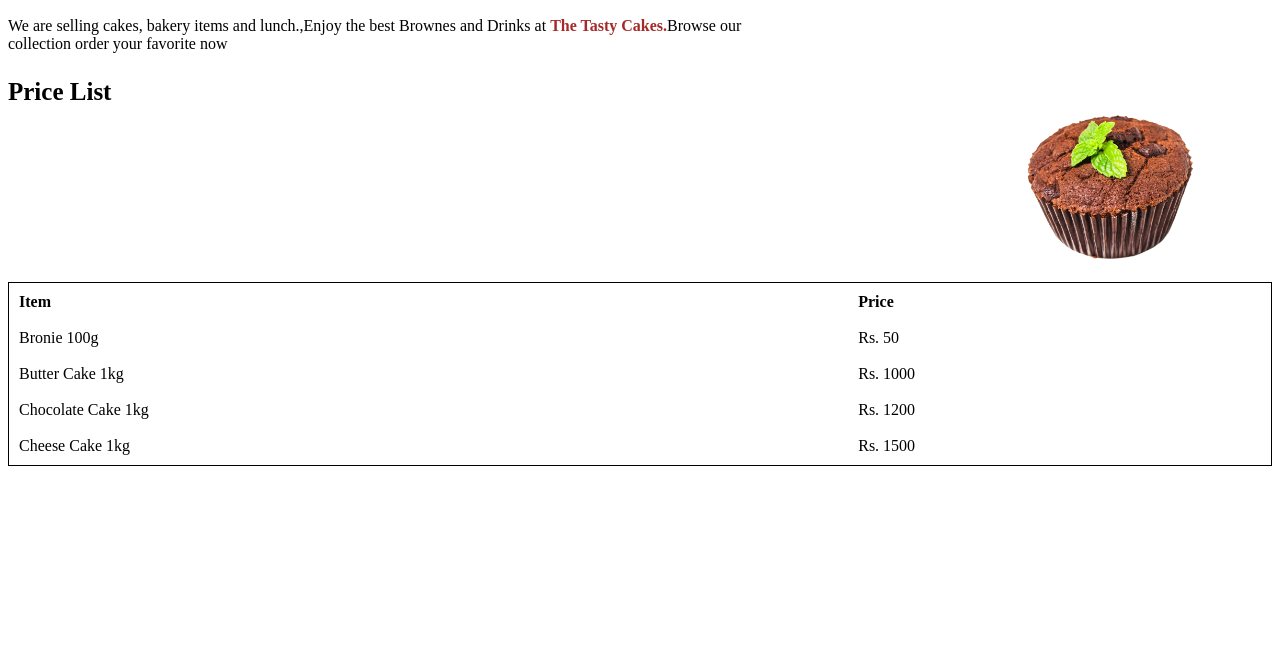
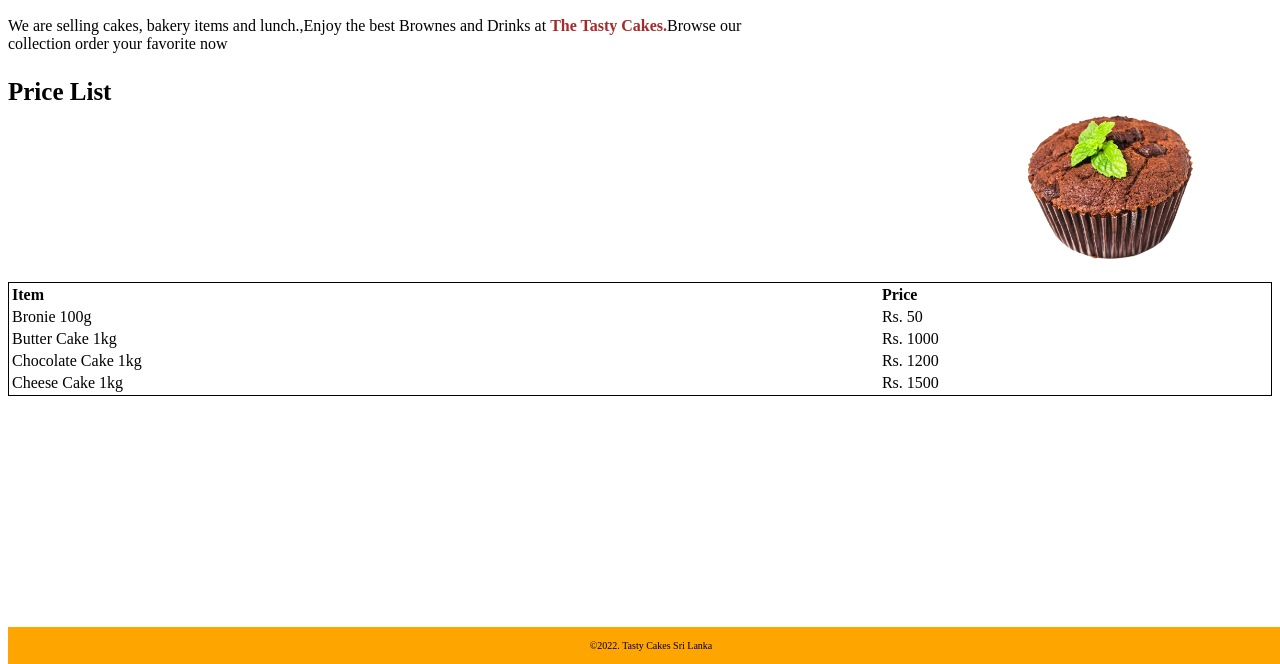
Before and after one commit to buddhika4u/OPEN-UOM, a plain HTML site: page index.html in a window 1280 px wide. Shown: the part 136-800 px from the top of the page. Drawn offline with Linux system fonts and the light colour scheme.

Commit message:
Add Footer

```diff
--- a/index.html
+++ b/index.html
@@ -37,9 +37,13 @@
                     <td>Cheese Cake 1kg</td>
                     <td>Rs. 1500</td>
                 </tr>
+            </table>
+            <footer>
+                <p>&copy;2022. Tasty Cakes Sri Lanka</p>
+            </footer>
 
 
-            </table>
+
 
     </body>
 
--- a/styles.css
+++ b/styles.css
@@ -19,5 +19,18 @@ table{
 
 td,th {
     text-align: left;
-    padding: 8px;
+
 }
+
+footer{
+    text-align: center;
+    font-family: 'Times New Roman', Times, serif;
+    font-size: 10px;
+    padding: 3px;
+    background-color: orange;
+    color: black;
+    position: fixed;
+    bottom: 0;
+    width: 100%;
+
+}
```
